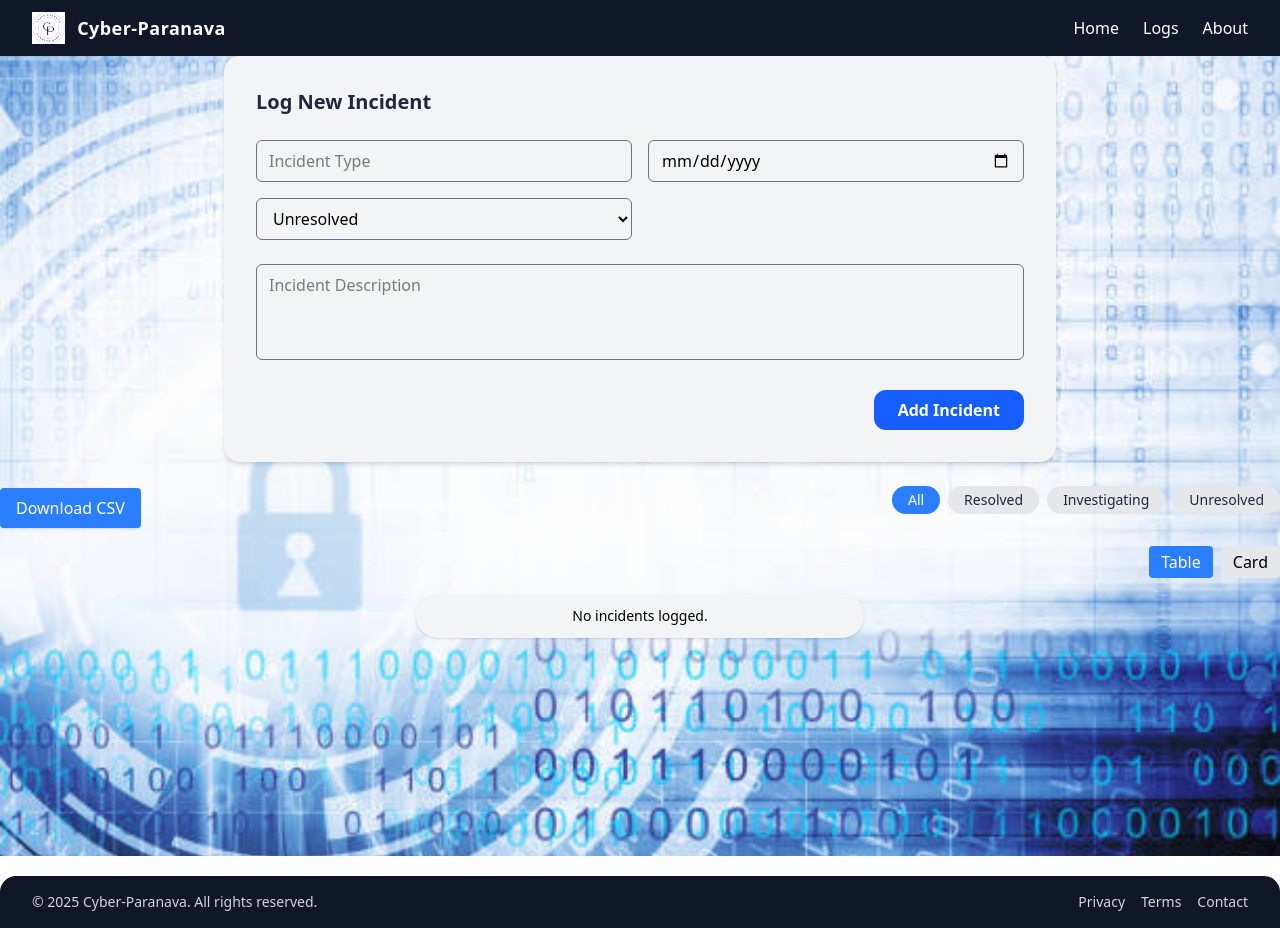
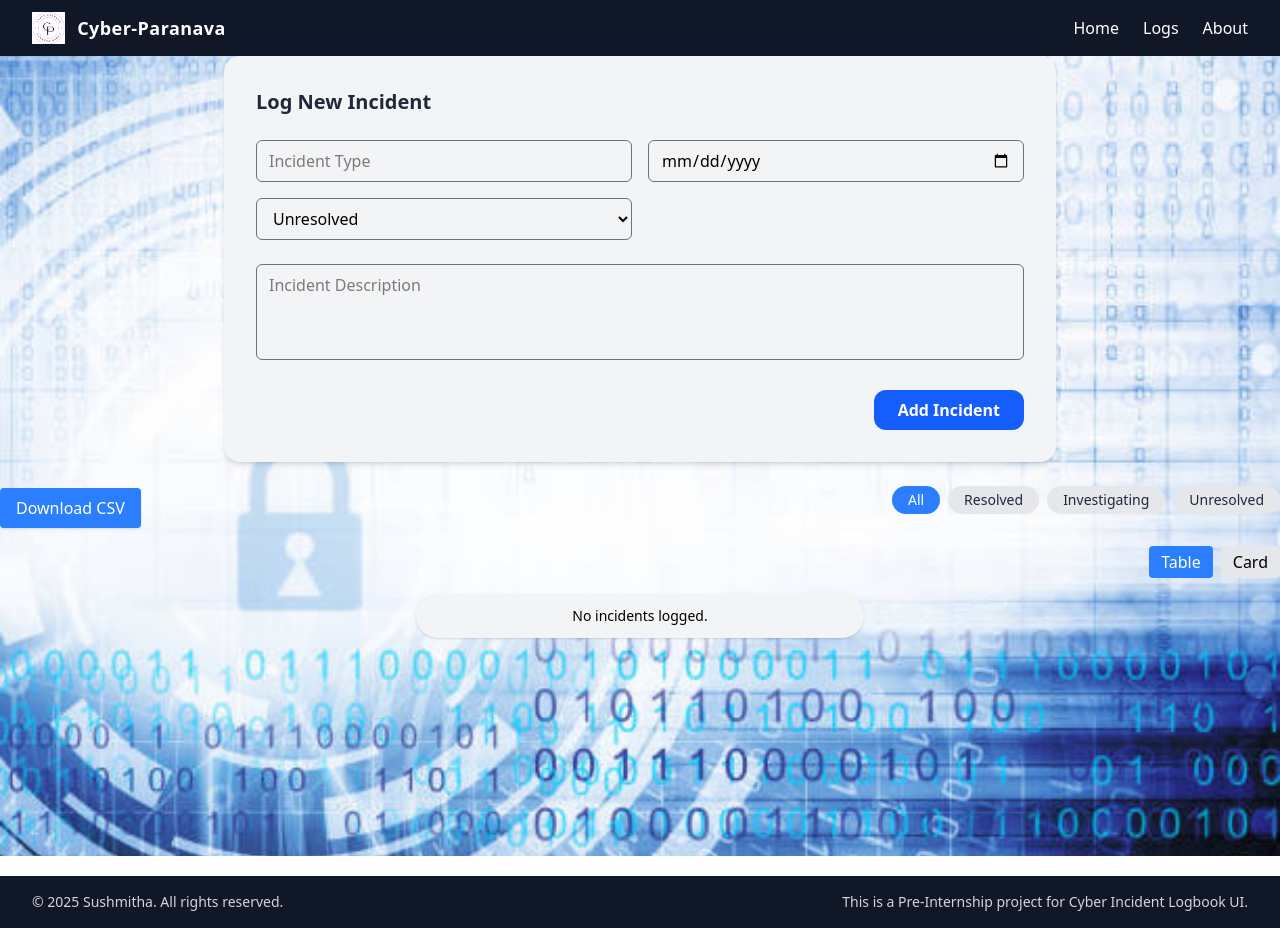
Before and after one commit to SUSH9391/Cyber-incident-logbook-ui, a React (Vite) app: page / in a window 1280 px wide. Built offline with nearby package versions, Linux system fonts and the light colour scheme.

Commit message:
updated Footer.jsx

```diff
--- a/src/components/Footer.jsx
+++ b/src/components/Footer.jsx
@@ -2,16 +2,22 @@ import React from 'react'
 
 const Footer = () => {
   return (
-   <footer className="bg-gray-900 text-gray-300 px-4 sm:px-6 lg:px-8 py-4 mt-5 rounded-t-2xl shadow-inner">
+
+   <footer className="bg-gray-900 text-gray-300 px-4 sm:px-6 lg:px-8 py-4 mt-5  " id="About">
   <div className="max-w-7xl mx-auto flex flex-col sm:flex-row items-center justify-between gap-4 text-sm">
     <p className="text-center sm:text-left">
-      &copy; {new Date().getFullYear()} Cyber-Paranava. All rights reserved.
+      &copy; {new Date().getFullYear()} Sushmitha. All rights reserved.
+      <br/>
+
     </p>
 
-    <div className="flex gap-4">
+    {/*<div className="flex gap-4">
       <a href="#privacy" className="hover:text-orange-400 transition">Privacy</a>
       <a href="#terms" className="hover:text-orange-400 transition">Terms</a>
       <a href="#contact" className="hover:text-orange-400 transition">Contact</a>
+    </div>**/}
+    <div className='flex gap-4'>
+        <p>This is a Pre-Internship project for Cyber Incident Logbook UI.</p>
     </div>
   </div>
 </footer>
```
